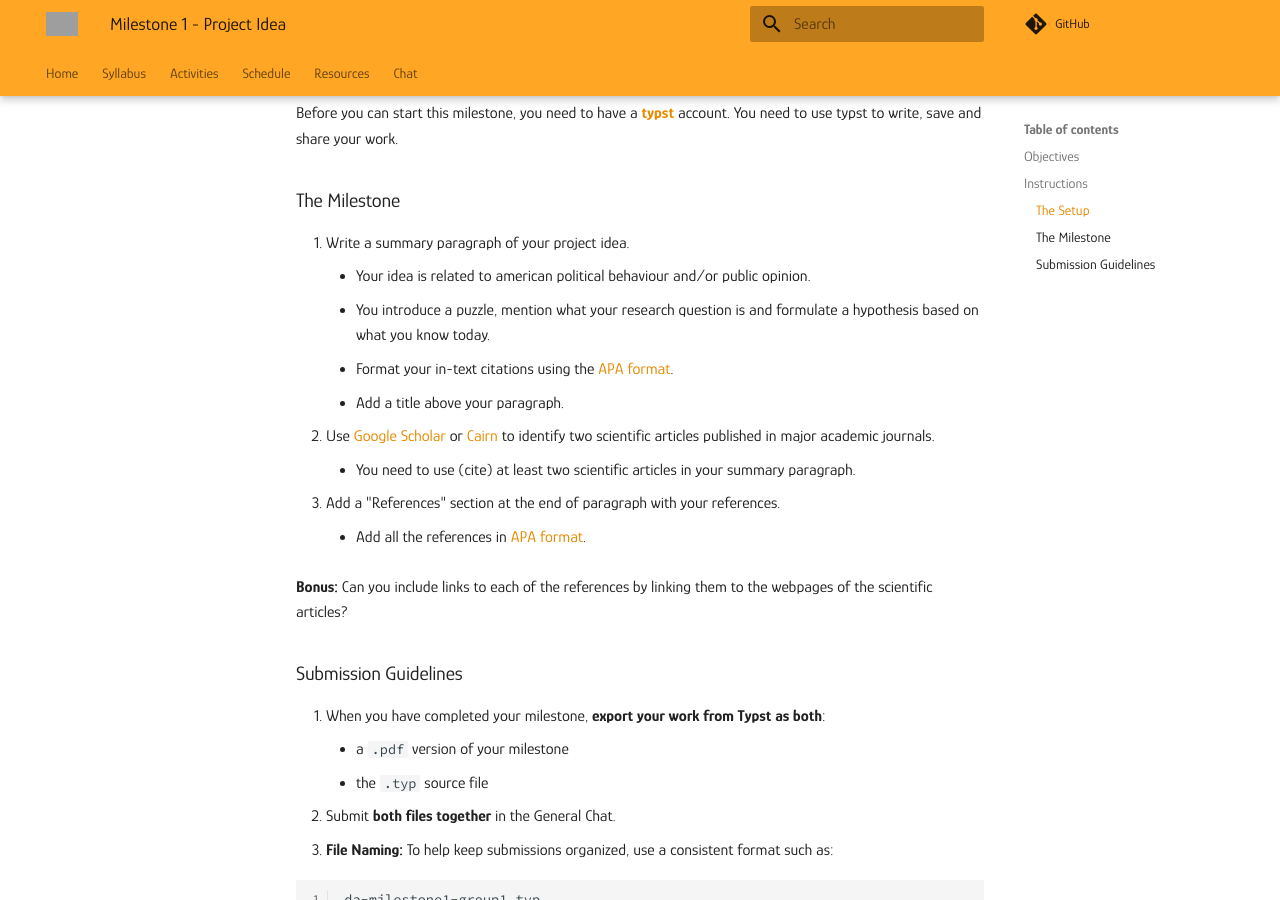
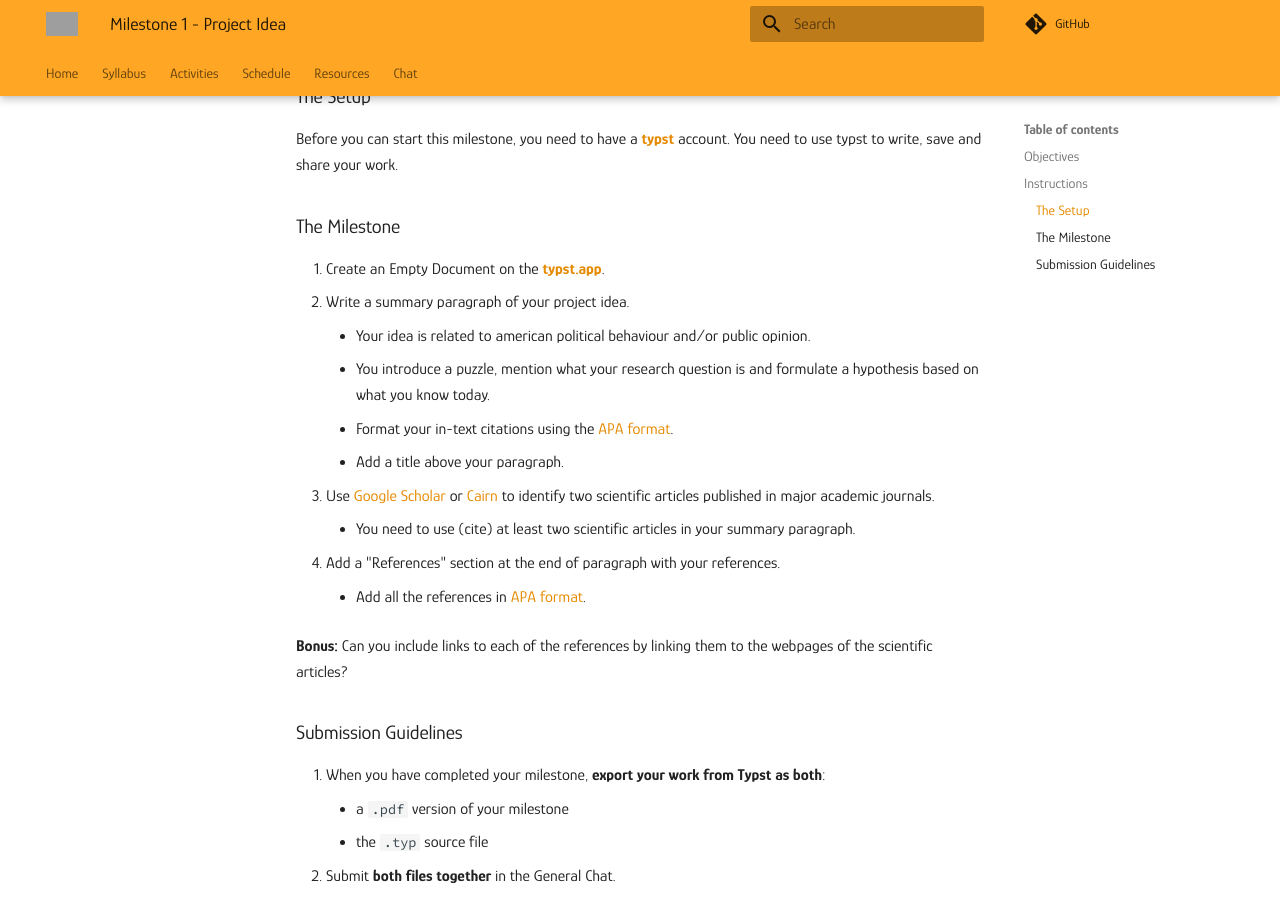
Before and after one commit to mickaeltemporao/data-analysis, an MkDocs documentation site: the page built from docs/activities/milestone-1.md, in a window 1280 px wide and 900 px high, scrolled down 407 px. Built offline with MkDocs 1.6.1 and Material for MkDocs 9.7.7, drawn with Linux system fonts in a browser that asks for light colours; comment, search, counter and statistics services are not loaded; grey boxes are pictures that could not be loaded.

Commit message:
update m1

```diff
--- a/docs/activities/milestone-1.md
+++ b/docs/activities/milestone-1.md
@@ -5,13 +5,16 @@
 - Become familiar with typst syntax.
 - Improve academic writing skills.
 
+---
+
 ## Instructions
 
 ### The Setup
 Before you can start this milestone, you need to have a [**typst**](https://typst.app/) account. You need to use typst to write, save and share your work.
 
 ### The Milestone
-1. Write a summary paragraph of your project idea.
+1. Create an Empty Document on the [**typst.app**](https://typst.app/).
+2. Write a summary paragraph of your project idea.
     - Your idea is related to american political behaviour and/or public opinion.
     - You introduce a puzzle, mention what your research question is and formulate a hypothesis based on what you know today.
     - Format your in-text citations using the [APA format](https://www.mendeley.com/guides/apa-citation-guide).
```
